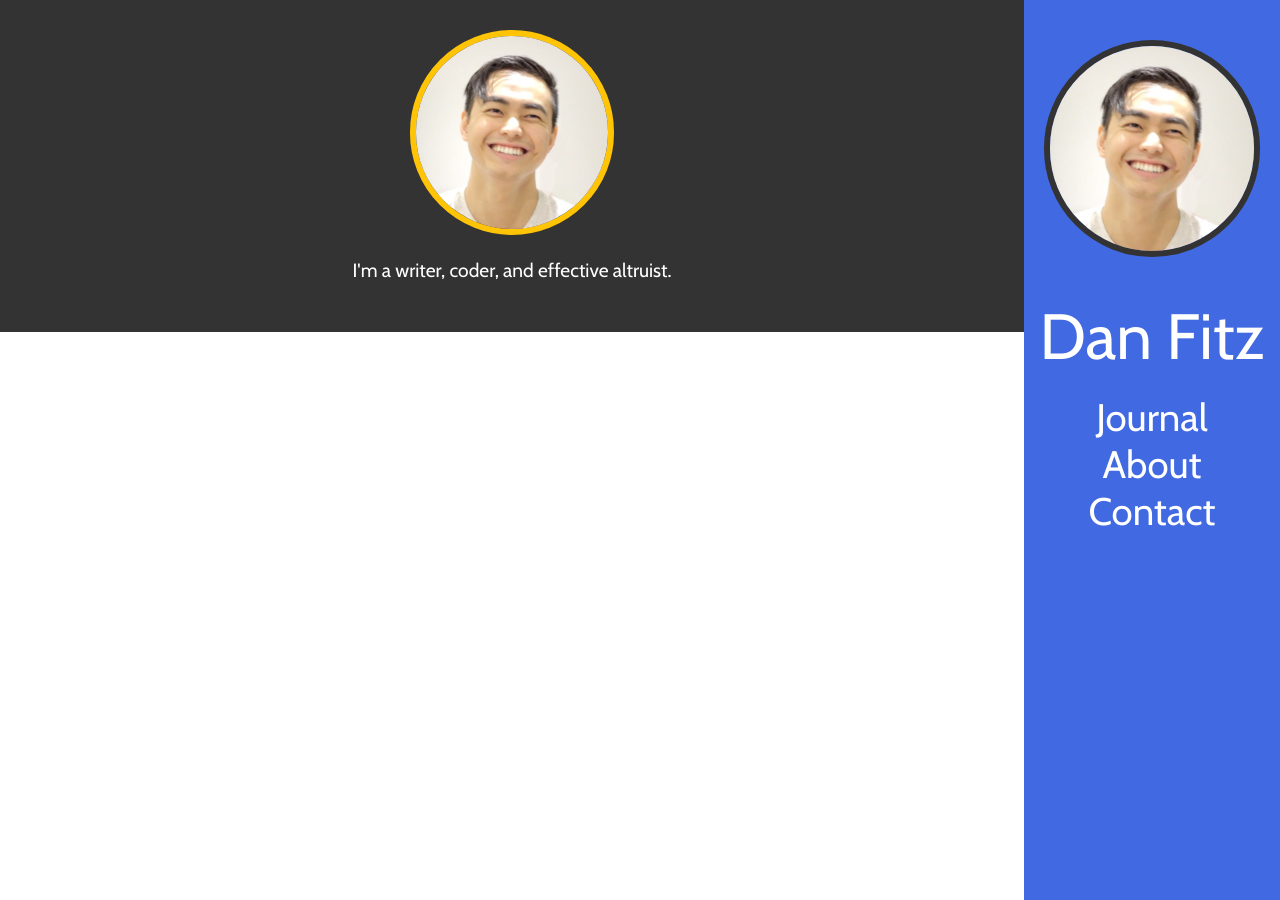
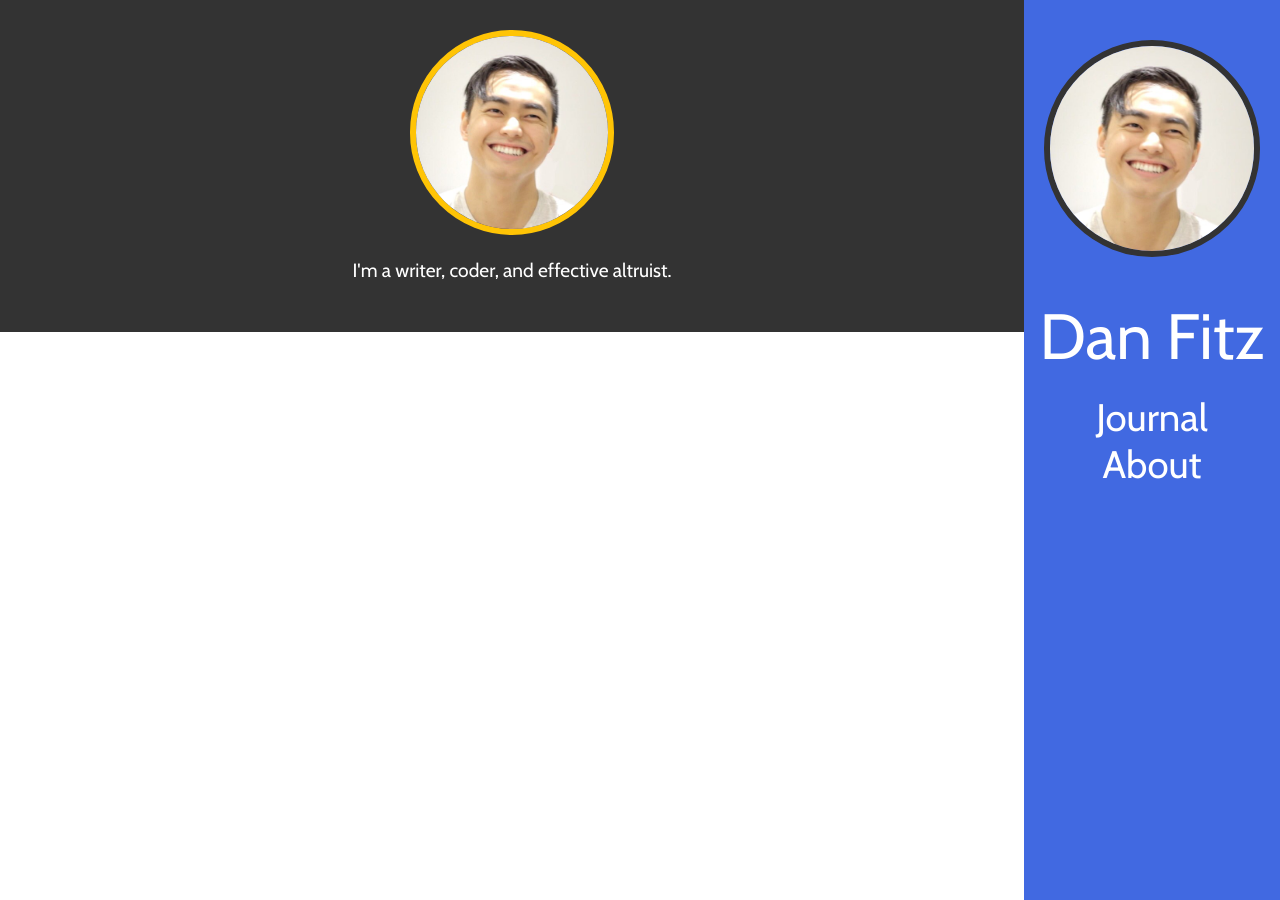
Before and after one commit to danfitz/danielfitz.github.io, a Jekyll site: the page built from index.html, in a window 1280 px wide. Built offline with Jekyll 4.4.1, drawn with Linux system fonts in a browser that asks for light colours.

Commit message:
Removed contact link

```diff
--- a/_layouts/default.html
+++ b/_layouts/default.html
@@ -30,12 +30,10 @@
 				<a href="http://danielfitz.github.io"><img id="header-author" src="/images/icons/me.jpg"></a>
         <a id="header-title" href="http://danielfitz.github.io">Dan Fitz</a>
         <p id="header-nav">
-					<a href="/journal">Journal</a>
-					<br>
-          <a href="#about-footer">About</a>
-					<br>
-					<a href="mailto:8danfitz8@gmail.com">Contact</a>
-				</p>
+		<a href="/journal">Journal</a>
+		<br>
+          	<a href="#about-footer">About</a>
+	</p>
       </div>
     </div>
 
```
